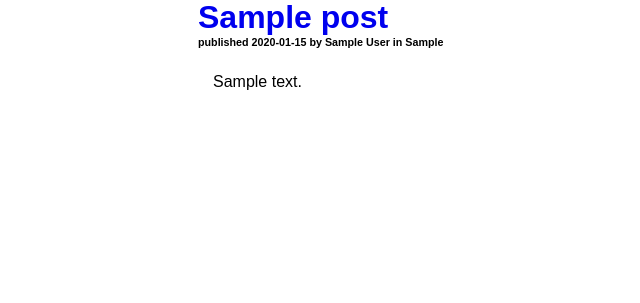
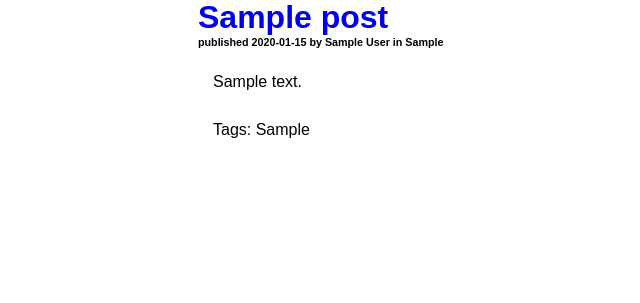
Before and after one commit to pmosakowski/homepage-blog, a Django app: page /blog in a window 1280 px wide. Shown: the part 220-523 px from the top of the page, without its empty margins (42-682 px from the left). Run offline with Django 3.2, Linux system fonts and the light colour scheme; tables that the repository leaves empty hold one stand-in row (values such as "Sample post").

Commit message:
Post template now displays tags

```diff
--- a/blog/templates/blog/post.html
+++ b/blog/templates/blog/post.html
@@ -2,4 +2,5 @@
 
 <a href="/blog/{{ post.link }}/"><h1>{{ post.title }}</h1></a>
 <h6>published {{ post.publication_date | humandate }} by {{ post.author.first_name }} {{  post.author.last_name }} in {{ post.category }}</h6>
-<div> {{ post.content }} </div>
+<div>{{ post.content }}</div>
+<div>Tags: {{ post.tags }}</div>
```
